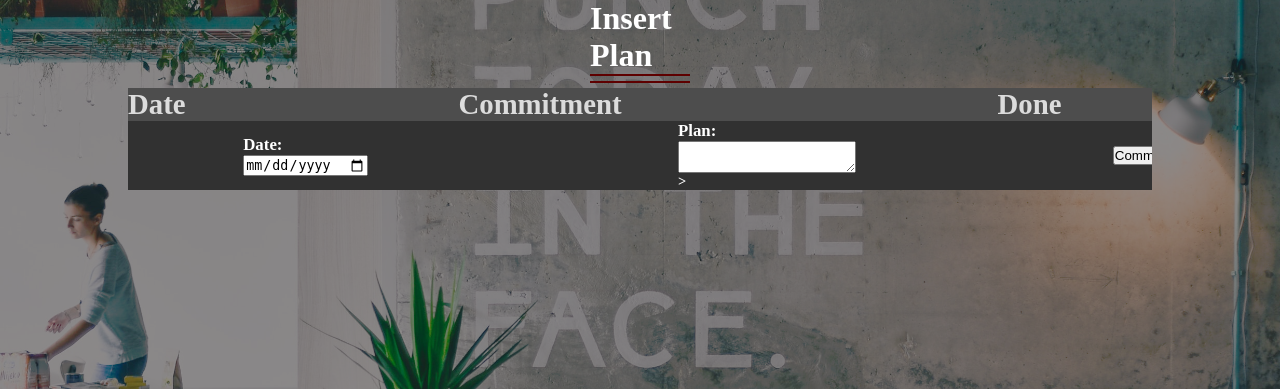
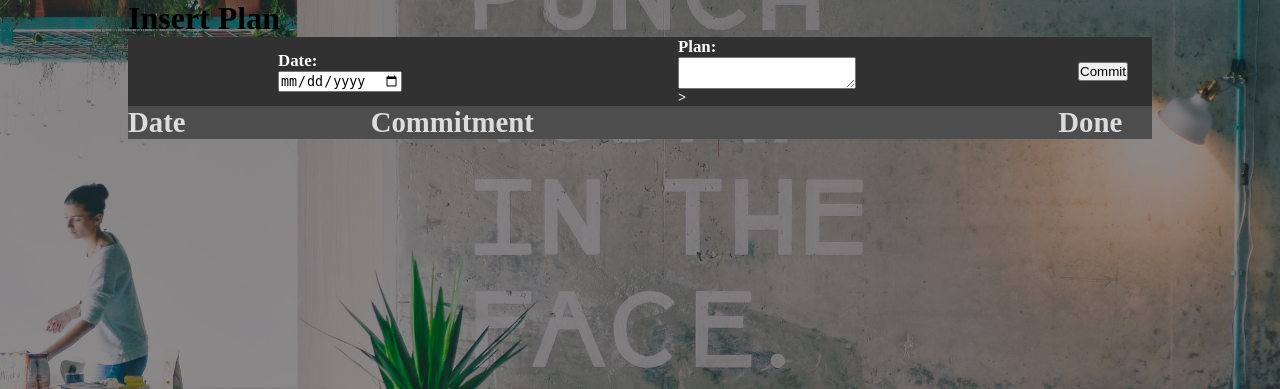
Before and after one commit to KJnong/plan-smart, a PHP site: page /todo.html in a window 1280 px wide. Shown: the part 76-465 px from the top of the page. Run offline with PHP 8.4, Linux system fonts and the light colour scheme; lists and menus that the app fills with data are empty; some libraries are stand-ins or nearby versions.

Commit message:
seperated the the form from the table

```diff
--- a/css/style.css
+++ b/css/style.css
@@ -105,3 +105,16 @@ body{
     padding: 25x;
 
 }
+#insert{
+    background-color: white;
+    border-collapse: collapse;
+    margin: 30px opx;
+    font-size: 0.9em;
+    min-width: 1200px;
+    text-align: left;
+}
+#thead2  th{
+    background-color: rgb(49, 49, 49);
+    color: gainsboro;
+    text-align: left;
+    font-weight: bold;
--- a/todo.html
+++ b/todo.html
@@ -22,48 +22,46 @@
     </header>
 
     <div class="container">
-        <form id="insertForm">
-            <div class="inputs">
+            <div class="inputs"></div>
             <h1>Insert Plan<h1>
         </div>
+    </div>
 
+    <div class="container">
+        <form id="insertForm">
+            <table id="insert">
+                <thead id="thead2">
+                    <th>
+                        <div class="inputs" id="nameInput">
+                            <label name="date" for="date"><h3> Date: </h3></label>
+                            <input type="date" name="date" id="date" required>
+                        </div>
+                    </th>
+                    <th>
+                        <div class="inputs" id="lastnameInput">
+                            <label name="Commitment" for="commitment"><h3> Plan:</h3></label>
+                            <textarea id="commitment" required></textarea> > </textarea>
+                        </div>
+                    </th>
+                    <th>
+                        <div class="inputs">
+                            <button id="sendCommit" type="submit">Commit</button>
+                        </div>
+                    </th>
+                </thead>
+            </table>
+        </form>
+
+    </div>
+
+    <div class="container">
         <table id="table">
-
             <thead>
                 <th><h1>Date</h1></th>
                 <th><h1>Commitment</h1></th>
                 <th><h1>Done</h1></th>
             </thead>
-                 <thead id="thead2">
-                  <th><div class="inputs" id="nameInput">
-                    <label name="date" for="date"><h3> Date: </h3></label><input type="date" name="date" id="date" required>
-
-                </div></th>
-                  <th><div class="inputs" id="lastnameInput">
-                    <label name="Commitment" for="commitment"><h3> Plan:</h3></label>
-                    <textarea id="commitment" required></textarea> > </textarea>
-                </div></th>
-                  <th> <div class="inputs">
-                    <button id="sendCommit" type="submit">Commit</button>
-                </div></th>
-                </thead>
-                <tbody>
-
-                </tbody>
         </table>
-
-
-
-
-
-
-
-
-
-
-
-
-        </form>
     </div>
 
 
```
Lines whose indentation alone changed are shown as unchanged.
